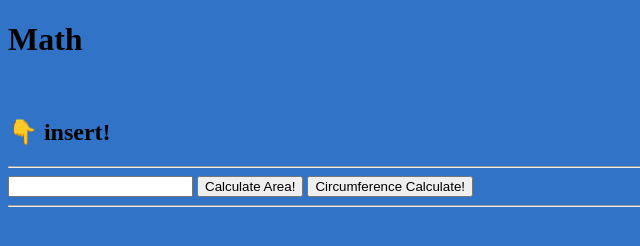
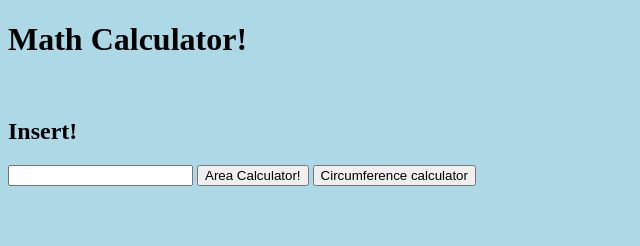
Before and after one commit to Sir-Khalid/Assignment-5, a plain HTML site: page index.html in a window 1280 px wide. Shown: the whole page, without its empty margins (0-640 px from the left). Drawn offline with Linux system fonts and the light colour scheme.

Commit message:
i changed spaces

```diff
--- a/index.html
+++ b/index.html
@@ -8,15 +8,12 @@
    <link href="style.css" rel="stylesheet" type="text/css" />
  </head>
  <body>
-
-   <h1>Math</h1>
+   <h1>Math Calculator!</h1>
    <br>
-   <h2> 👇 insert!</h2>
-   <hr>
+   <h2> Insert!</h2>
    <input type="text" id="input">
-   <button id= "button-one">Calculate Area!</button>
-   <button id= "button-two">Circumference Calculate!</button>
-   <hr>
+   <button id= "button-one">Area Calculator!</button>
+   <button id= "button-two">Circumference calculator</button>
    <p id="results"></p>
    <script src="script.js"></script>
  </body>
--- a/script.js
+++ b/script.js
@@ -1,8 +1,8 @@
+
 // The radius variable is written here
 let diameter = 0
 let radius = 0
 let results = 0
-
 document.getElementById('button-one').addEventListener('click', area)
 document.getElementById('button-two').addEventListener('click', circumfrence)
 // This function is created for to calculate area and circumfrence
--- a/style.css
+++ b/style.css
@@ -1,6 +1,8 @@
+
 body {
- background: rgb(49, 116, 199);
+ background: lightblue;
 }
+
 .fourth {
  display: block;
  right: 0;
```
